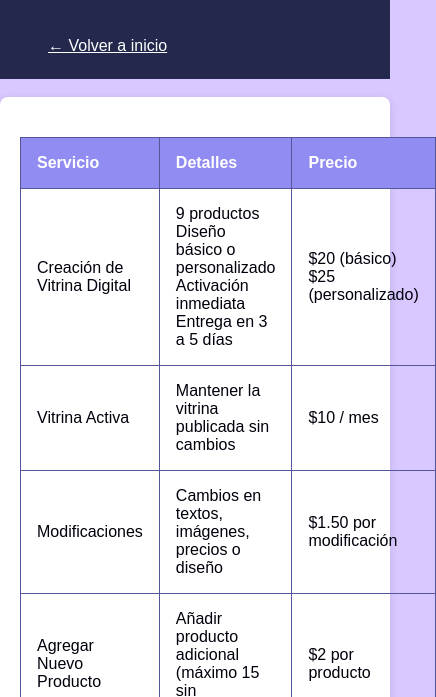
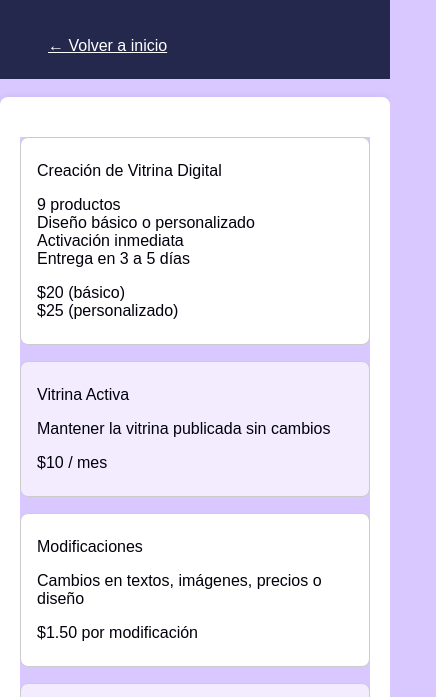
Before and after one commit to monkewservices/monkewservices.github.io, a plain HTML site: page servicios.html in a window 390 px wide. Shown: the part 136-833 px from the top of the page, 436 px wide, since content can reach past the window. Drawn offline with Linux system fonts and the light colour scheme.

Commit message:
Update servicios.css
Se agrego estilo adaptado a movil

```diff
--- a/css/servicios.css
+++ b/css/servicios.css
@@ -9,20 +9,65 @@ body {
   h2 {
     color: #23284c;
   }
-  .tabla-servicios {
-    width: 100%;
-    border-collapse: collapse;
-    margin-bottom: 2rem;
+
+.table-container {
+  overflow-x: auto;
+  padding: 1rem;
+}
+
+table {
+  width: 100%;
+  border-collapse: collapse;
+  font-family: Arial, sans-serif;
+  background-color: #d9c8ff;
+  color: #00000c;
+}
+
+th, td {
+  border: 1px solid #545699;
+  padding: 12px;
+  text-align: left;
+}
+
+th {
+  background-color: #918cf2;
+  color: #00000c;
+}
+
+tr:nth-child(even) {
+  background-color: #f3ecff;
+}
+
+@media (max-width: 600px) {
+  table, thead, tbody, th, td, tr {
+    display: block;
   }
-  .tabla-servicios th, .tabla-servicios td {
-    border: 1px solid #545699;
+
+  thead {
+    display: none;
+  }
+
+  tr {
+    margin-bottom: 1rem;
+    background-color: #fff;
+    border: 1px solid #ccc;
+    border-radius: 8px;
     padding: 1rem;
-    text-align: left;
   }
-  .tabla-servicios th {
-    background-color: #918cf2;
-    color: white;
+
+  td {
+    border: none;
+    padding: 0.5rem 0;
+    position: relative;
   }
+
+  td::before {
+    content: attr(data-label);
+    font-weight: bold;
+    display: block;
+    color: #23284c;
+  }
+}
   .separador {
     margin: 2rem 0;
     height: 2px;
```
